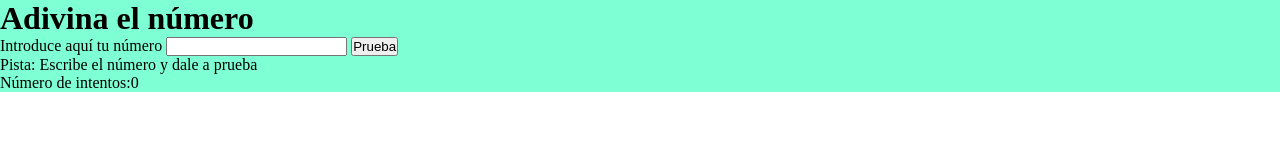
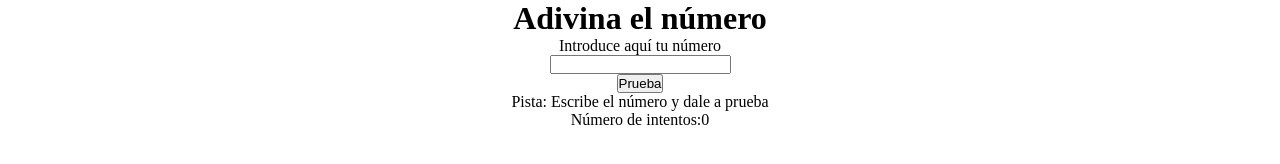
Before and after one commit to Adalab/modulo-2-evaluacion-intermedia-ClaraVilelaJato, a plain HTML site: page index.html in a window 1280 px wide. Drawn offline with Linux system fonts and the light colour scheme.

Commit message:
link html to styles and js

```diff
--- a/index.html
+++ b/index.html
@@ -10,7 +10,7 @@
   <body>
     <main class="container">
       <h1>Adivina el número</h1>
-      <form>
+      <form class="form">
         <label for="">Introduce aquí tu número</label>
         <input type="text" />
         <button>Prueba</button>
@@ -18,5 +18,6 @@
         <p>Número de intentos:0</p>
       </form>
     </main>
+    <script src="./js/main.js"></script>
   </body>
 </html>
--- a/js/main.js
+++ b/js/main.js
@@ -0,0 +1,2 @@
+'use strict';
+console.log('Holis');
--- a/styles/main.css
+++ b/styles/main.css
@@ -3,5 +3,14 @@
   margin: 0px;
 }
 .container {
-  background-color: aquamarine;
+  display: flex;
+  flex-direction: column;
+  justify-content: center;
+  align-items: center;
 }
+.form {
+  display: flex;
+  flex-direction: column;
+  justify-content: center;
+  align-items: center;
+}
```
